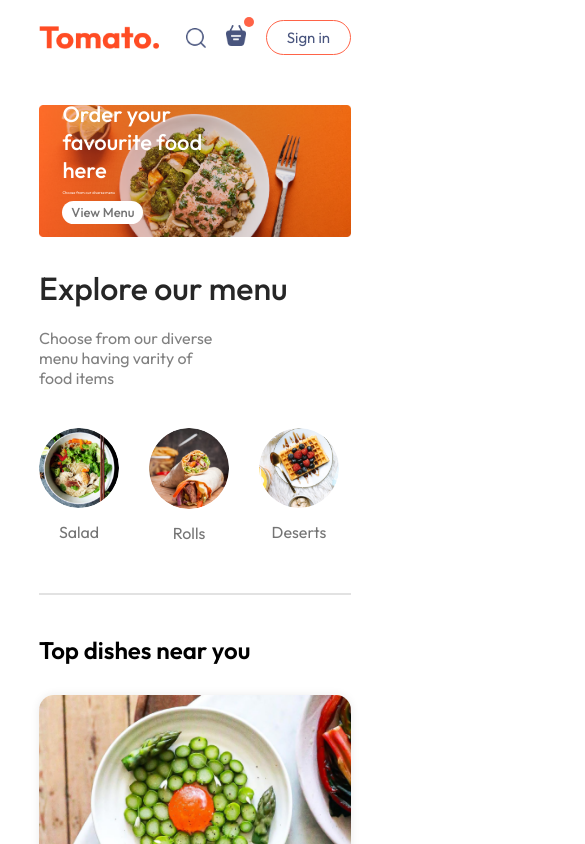
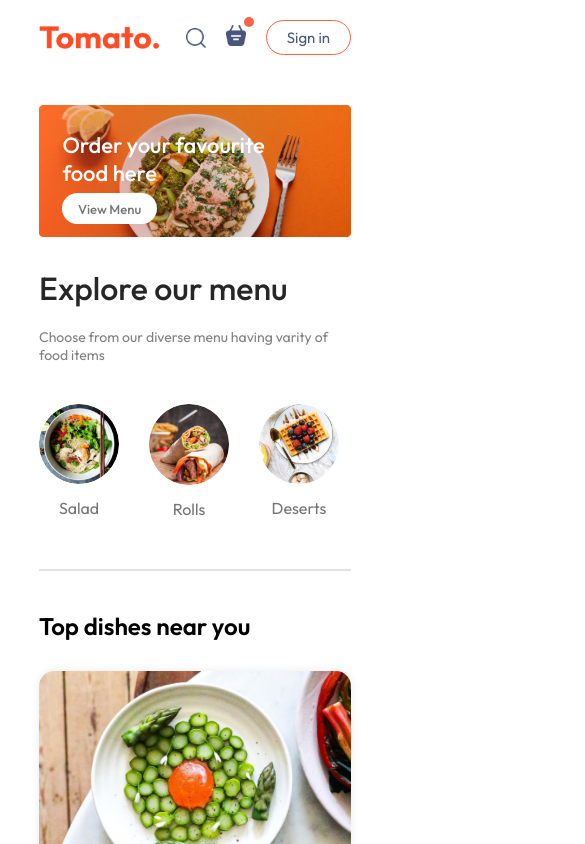
Before and after one commit to Diksha6057/Savora, a React (Vite) app: page / in a window 390 px wide. Shown: the top 844 px of the page, 585 px wide, since content can reach past the window. Built offline with nearby package versions, Linux system fonts and the light colour scheme.

Commit message:
Added responsiveness to footer

```diff
--- a/src/components/ExploreMenu/ExploreMenu.css
+++ b/src/components/ExploreMenu/ExploreMenu.css
@@ -48,3 +48,10 @@
     padding: 2px;
     border-radius: 50%;
 }
+@media (max-width:1050px)
+{
+    .explore-menu-text{
+        max-width: 100%;
+        font-size: 14px;
+    }
+}
--- a/src/components/Footer/Footer.css
+++ b/src/components/Footer/Footer.css
@@ -39,3 +39,15 @@
     background-color: grey;
     border: none;
 }
+@media(max-width:750px)
+{
+    .footer-content{
+        display: flex;
+        flex-direction: column;
+        gap: 35px;
+    }
+    .footer-copyright{
+        text-align: center;
+
+    }
+}
--- a/src/components/Header/Header.css
+++ b/src/components/Header/Header.css
@@ -34,3 +34,22 @@
     font-size: max(1vw,13px);
     border-radius: 50px;
 }
+@media(max-width:1050px)
+{
+
+    .header-contents{
+        max-width: 45%;
+    }
+}
+@media(max-width:750px)
+{
+    .header-contents{
+        max-width: 65%;
+    }
+    .header-contents p{
+        display: none;
+    }
+    .header-contents button{
+        padding: 2vw 4vw;
+    }
+}
```
